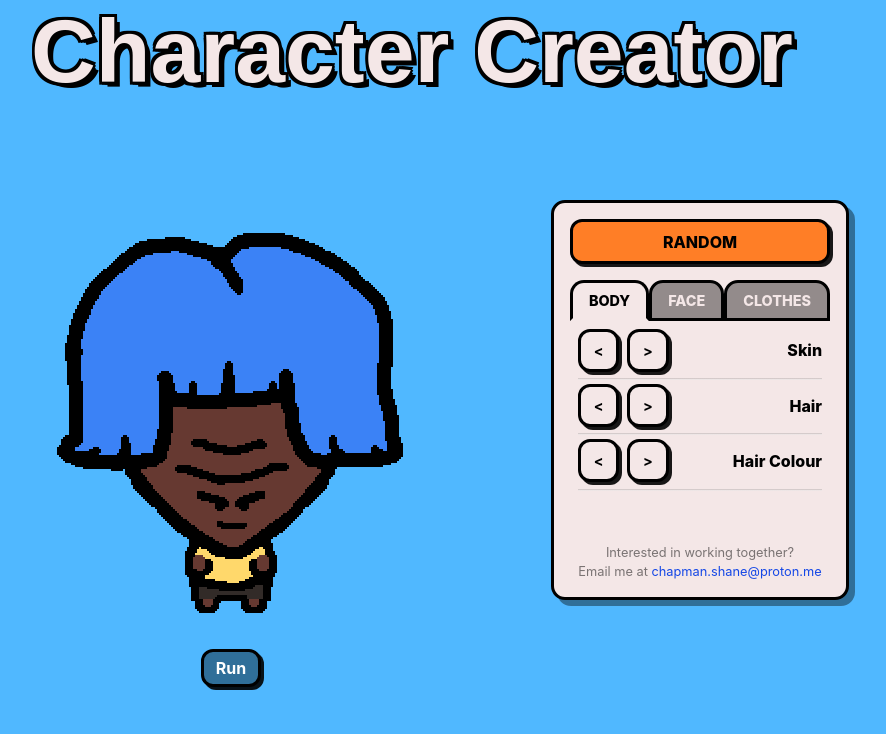
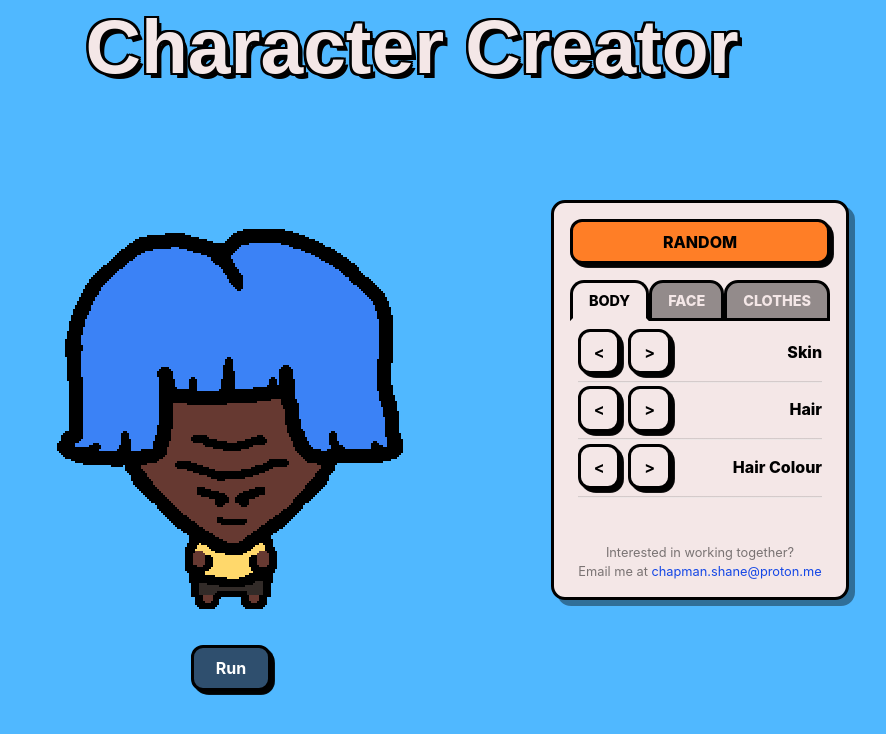
Before and after one commit to shane-chapman-23/character-creator, a React (Vite) app: page / in a window 1280 px wide. Shown: the top 734 px of the page, without its empty margins (228-1114 px from the left). Built offline with nearby package versions, Linux system fonts and the light colour scheme; a web font is replaced by a local one.

Commit message:
reusable button component. accessibility updates

```diff
--- a/src/components/AnimationControls.tsx
+++ b/src/components/AnimationControls.tsx
@@ -1,4 +1,5 @@
 import type { Anim } from "@/render/animation/bodyFrames";
+import Button from "./ui/Button";
 
 type Props = {
   anim: Anim;
@@ -10,20 +11,15 @@ export default function AnimationControls({ anim, setAnim }: Props) {
 
   return (
     <div className="flex gap-2 p-3 font-inter font-bold">
-      <button
-        className={`btn ${isRunning ? "btn-locked" : ""}`}
+      <Button
+        pressed={isRunning}
         onClick={() => setAnim(isRunning ? "idle" : "run")}
-        aria-pressed={isRunning}
-        type="button"
+        faceClassName={`min-w-[5rem] px-3 py-1 font-bold ${
+          isRunning ? "bg-white text-black" : "bg-[#2f4f6e] text-white"
+        }`}
       >
-        <span
-          className={`btn-face px-3 py-1 ${
-            anim === "run" ? "bg-white text-black" : "bg-black/40 text-white"
-          }`}
-        >
-          Run
-        </span>
-      </button>
+        {isRunning ? "Stop" : "Run"}
+      </Button>
     </div>
   );
 }
--- a/src/components/CharacterSelector.tsx
+++ b/src/components/CharacterSelector.tsx
@@ -5,6 +5,7 @@ import {
   CHARACTER_TABS,
 } from "./characterSelectorConfig";
 import CycleSelector from "./CycleSelector";
+import Button from "./ui/Button";
 
 export default function CharacterSelector() {
   const { nextPart, prevPart, nextColour, prevColour, randomizeConfig } =
@@ -57,11 +58,13 @@ export default function CharacterSelector() {
 
   return (
     <div className="selector shadow-card/40 p-[1rem] md:h-[21rem] lg:h-[23rem] xl:h-[25rem] 2xl:h-[32rem] 2xl:p-[1.5rem] max-h-[60vh] min-h-[21.6rem]">
-      <button className="btn mb-4 mx-auto w-full" onClick={randomizeConfig}>
-        <span className="btn-face btn-scale ui-text-lg bg-accent rounded-lg text-text font-inter font-extrabold">
-          RANDOM
-        </span>
-      </button>
+      <Button
+        onClick={randomizeConfig}
+        className="mb-4 mx-auto w-full"
+        faceClassName="btn-scale ui-text-lg bg-accent rounded-lg text-text font-inter font-extrabold"
+      >
+        RANDOM
+      </Button>
 
       <div className="w-full shrink-0">
         <div
--- a/src/components/CycleSelector.tsx
+++ b/src/components/CycleSelector.tsx
@@ -1,4 +1,5 @@
 import { type KeyboardEvent } from "react";
+import Button from "./ui/Button";
 
 type Props = {
   label: string;
@@ -25,22 +26,28 @@ export default function CycleSelector({ label, onPrev, onNext }: Props) {
     <div
       role="group"
       tabIndex={0}
-      aria-labelledby={labelId}
+      aria-label={`${label}. Use left and right arrow keys to change option`}
       onKeyDown={handleKeyDown}
       className="flex items-center justify-between gap-3 font-inter"
     >
       <div className="flex gap-2">
-        <button type="button" className="btn" onClick={onPrev} tabIndex={-1}>
-          <span className="btn-face btn-scale ui-text bg-surface font-bold">
-            {"<"}
-          </span>
-        </button>
+        <Button
+          onClick={onPrev}
+          tabIndex={-1}
+          ariaLabel={`Previous ${label}`}
+          faceClassName="px-2 bg-surface font-bold"
+        >
+          {"<"}
+        </Button>
 
-        <button type="button" className="btn" onClick={onNext} tabIndex={-1}>
-          <span className="btn-face btn-scale ui-text bg-surface font-bold">
-            {">"}
-          </span>
-        </button>
+        <Button
+          onClick={onNext}
+          tabIndex={-1}
+          ariaLabel={`Next ${label}`}
+          faceClassName="px-2 bg-surface font-bold"
+        >
+          {">"}
+        </Button>
       </div>
 
       <span
--- /dev/null
+++ b/src/components/ui/Button.tsx
@@ -0,0 +1,37 @@
+import type { ReactNode } from "react";
+
+type Props = {
+  children: ReactNode;
+  onClick?: () => void;
+  className?: string;
+  faceClassName?: string;
+  pressed?: boolean;
+  tabIndex?: number;
+  ariaLabel?: string;
+};
+
+export default function Button({
+  children,
+  onClick,
+  className = "",
+  faceClassName = "",
+  pressed = false,
+  tabIndex,
+  ariaLabel,
+}: Props) {
+  return (
+    <button
+      type="button"
+      onClick={onClick}
+      tabIndex={tabIndex}
+      aria-label={ariaLabel}
+      className={`btn ${pressed ? "btn-locked" : ""} ${className}`}
+      aria-pressed={pressed}
+    >
+      <span className="btn-shadow" aria-hidden="true" />
+      <span className={`btn-face ui-text-lg btn-scale ${faceClassName}`}>
+        {children}
+      </span>
+    </button>
+  );
+}
--- a/src/index.css
+++ b/src/index.css
@@ -19,7 +19,7 @@ html, body {
   --color-accent: #ff7e26;
   --color-button: #73ef7a;
 
-  --text-h1: clamp(2.5rem, 7vw, 12rem);
+  --text-h1: clamp(2rem, 6vw, 12rem);
   --text-h2: 32px;
   --text-h3: 24px;
   --text-h4: 18px;
@@ -124,14 +124,11 @@ h1 {
   user-select: none;
 }
 
-.btn::after {
-  content: "";
+.btn-shadow {
   position: absolute;
-    inset: 0;
-
-  border-radius: var(--ui-radius-button);
+  inset: 0;
+  border-radius: calc(var(--ui-radius-button) + 2px);
   box-shadow: var(--ui-button-shadow) var(--ui-button-shadow) 0 rgba(0, 0, 0, 0.9);
-  transform: translate(-1px, -1px);
   pointer-events: none;
 }
 
@@ -149,6 +146,18 @@ h1 {
   transform: translate(0, 0);
   transition: transform 0.08s ease;
 }
+
+.btn::after {
+  content: "";
+  position: absolute;
+    inset: 0;
+
+  border-radius: var(--ui-radius-button);
+  box-shadow: var(--ui-button-shadow) var(--ui-button-shadow) 0 rgba(0, 0, 0, 0.9);
+  transform: translate(-1px, -1px);
+  pointer-events: none;
+}
+
 
 .btn:active .btn-face {
   transform: translate(var(--ui-button-shadow), var(--ui-button-shadow));
```
